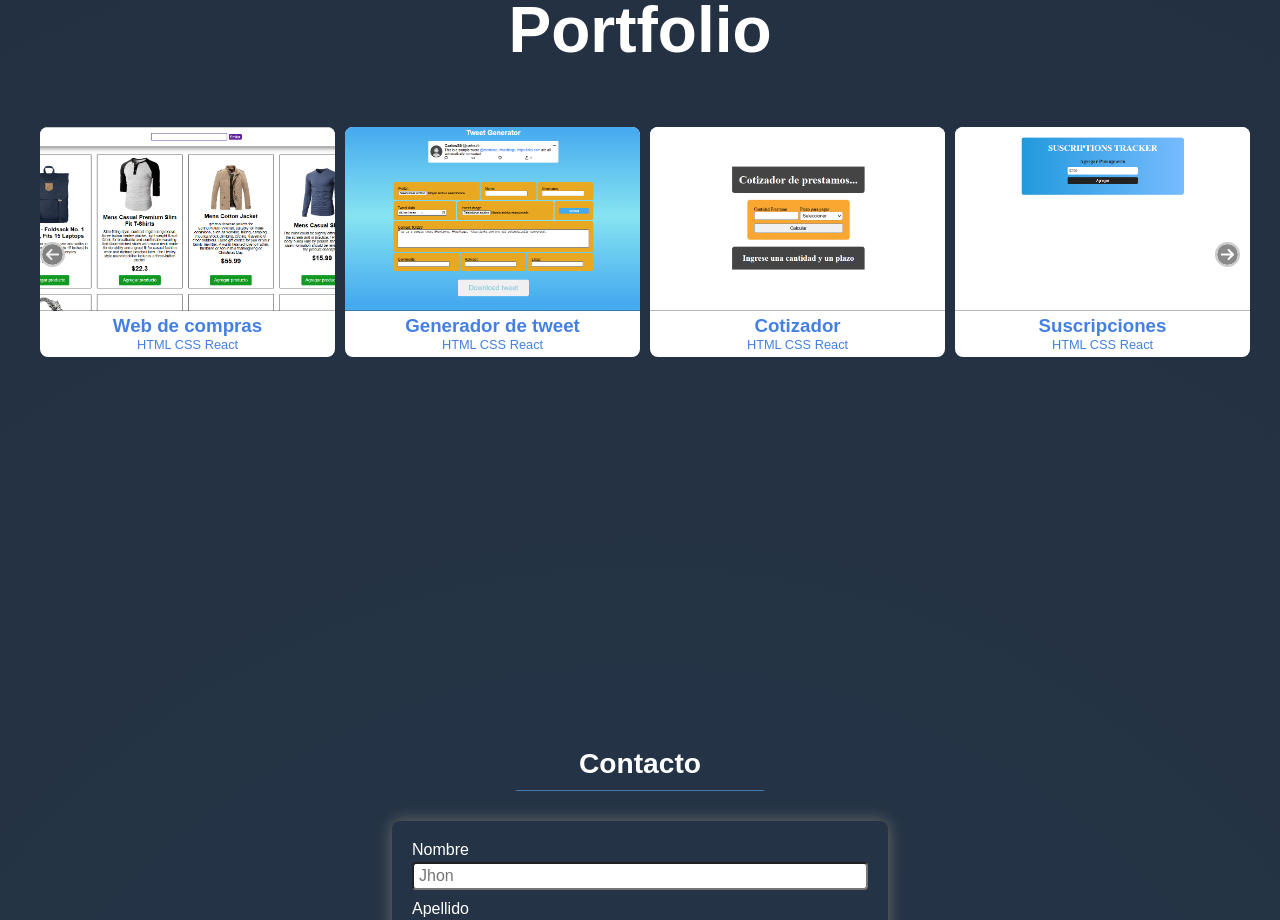
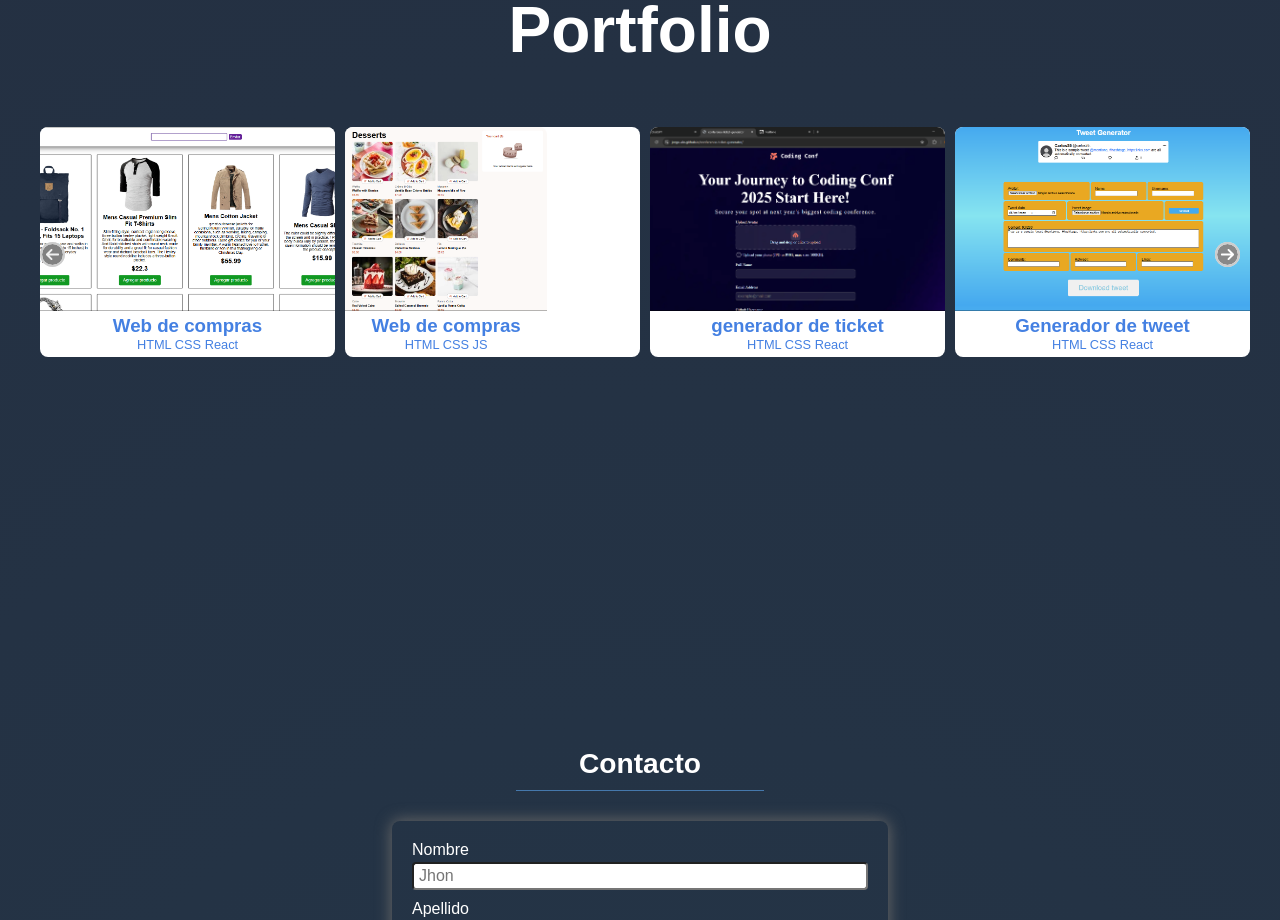
Before and after one commit to jorge-alo/JorgealoPortfolio, a React (Vite) app: page / in a window 1280 px wide. Shown: the part 1820-2740 px from the top of the page. Built offline with nearby package versions, Linux system fonts and the light colour scheme.

Commit message:
agregando pagina generator-ticket

```diff
--- a/src/comonents/Portfolio.jsx
+++ b/src/comonents/Portfolio.jsx
@@ -110,6 +110,22 @@ export const Portfolio = () => {
                             <h3>Web de compras</h3>
                             <p>HTML CSS React</p>
                         </a>
+                    </div>
+
+                    <div className="portfolio__container-img">
+                        <a className='portfolio__link' target='_blank' rel="noopener noreferrer" href="https://jorge-alo.github.io/product-list-with-cart-main/">
+                            <img src="/JorgealoPortfolio/imagenes/pagina de compras.png" alt="web de compras" />
+                            <h3>Web de compras</h3>
+                            <p>HTML CSS JS</p>
+                        </a>
+
+                    </div>
+                    <div className="portfolio__container-img">
+                        <a className='portfolio__link' target='_blank' rel="noopener noreferrer" href="https://jorge-alo.github.io/conference-ticket-generator/">
+                            <img src="/JorgealoPortfolio/imagenes/generator-ticket.png" alt="generator-ticket" />
+                            <h3>generador de ticket</h3>
+                            <p>HTML CSS React</p>
+                        </a>
 
                     </div>
 
```
Also changed, not shown: public/imagenes/generator-ticket.png (added), public/imagenes/pagina de compras.png (added).
